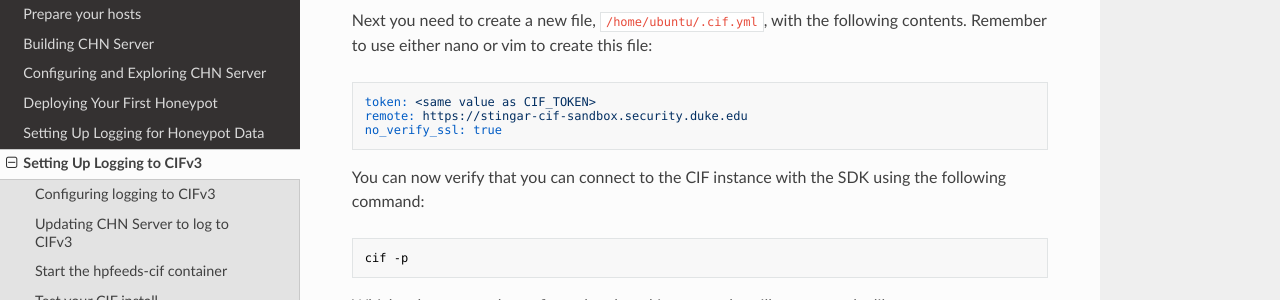
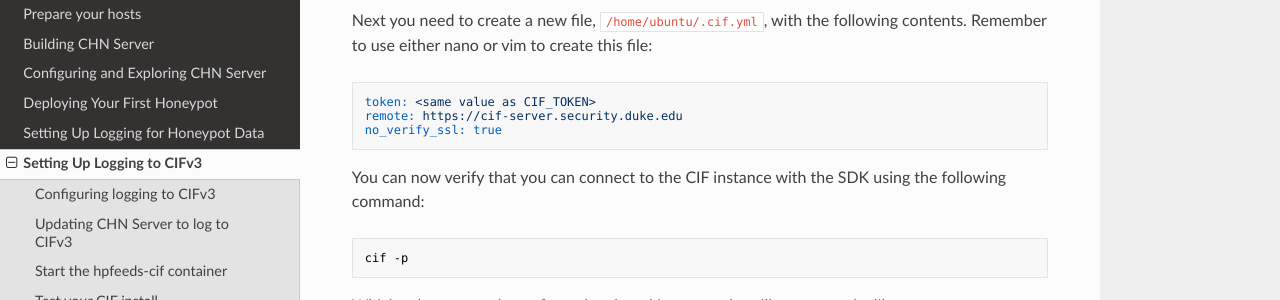
Before and after one commit to ckrez/it358-chn, an MkDocs documentation site: the page built from docs/configuring_cif.md, in a window 1280 px wide and 900 px high, scrolled down 2501 px. Shown: the part 151-451 px from the top of the window. Built offline with MkDocs 1.6.1, drawn with Linux system fonts in a browser that asks for light colours; nearby versions of some CDN libraries; old or Windows-style settings are respelled for this version of MkDocs; some of the changed lines change nothing that is shown.

Commit message:
fixup
Signed-off-by: Jesse Bowling <jesse.bowling@duke.edu>

````diff
--- a/docs/configuring_cif.md
+++ b/docs/configuring_cif.md
@@ -119,7 +119,7 @@ Next you need to create a new file, `/home/ubuntu/.cif.yml`, with the following
 
 ```yaml
 token: <same value as CIF_TOKEN>
-remote: https://stingar-cif-sandbox.security.duke.edu
+remote: https://cif-server.security.duke.edu
 no_verify_ssl: true
 ```
 
````
